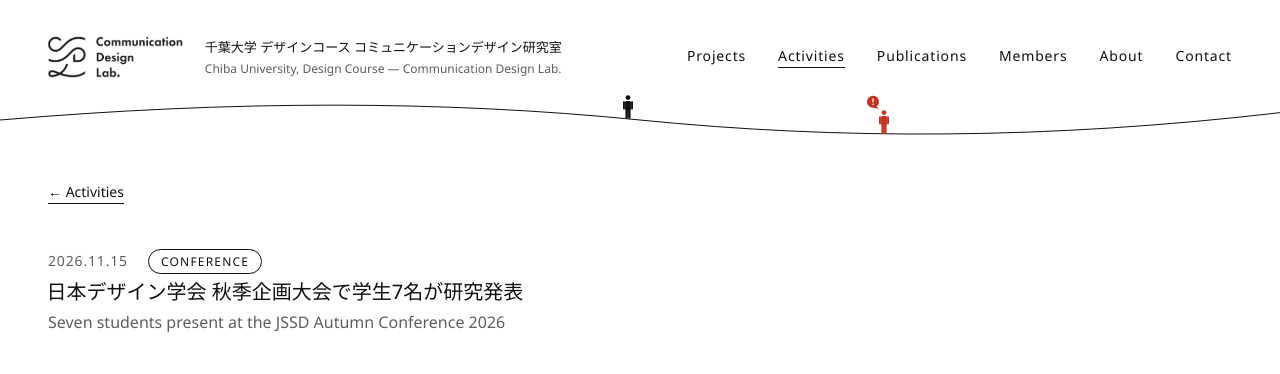
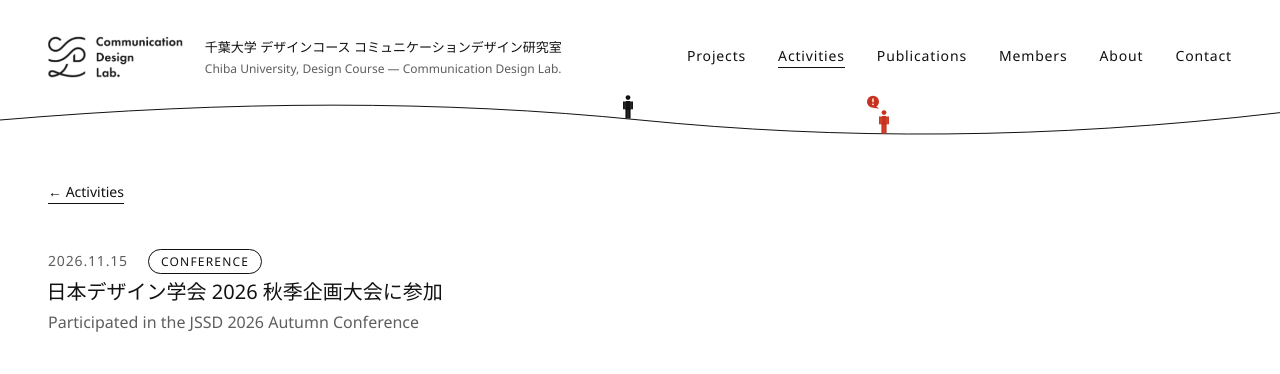
Before and after one commit to cdl-dri-chiba/cdl-dri-chiba.github.io, a plain HTML site: page activity-jssd.html in a window 1280 px wide. Shown: the top 374 px of the page. Drawn offline with Linux system fonts and the light colour scheme.

Commit message:
Activities: retitle JSSD autumn conference entry
Co-Authored-By: Claude Sonnet 5.5 <noreply@anthropic.com>
Claude-Session: https://claude.ai/code/session_01HHdaQB84PktBNrGJxJTFdQ

```diff
--- a/activity-jssd.html
+++ b/activity-jssd.html
@@ -3,7 +3,7 @@
 <head>
 <meta charset="utf-8">
 <meta name="viewport" content="width=device-width, initial-scale=1">
-<title>日本デザイン学会 秋季企画大会で学生7名が研究発表 | Communication Design Lab., Chiba University</title>
+<title>日本デザイン学会 2026 秋季企画大会に参加 | Communication Design Lab., Chiba University</title>
 <meta name="description" content="2026年11月15日、立命館大学 衣笠キャンパス（京都）で開催された日本デザイン学会 秋季企画大会（大会テーマ「未来にデザインは（未だ）あるのか？」）の学生プロポジションに、当研究室の学生7名（修士2年6名、博士課程1名）が参加し、研究成果をポスターで発表しました。">
 <link rel="preconnect" href="https://fonts.googleapis.com">
 <link href="https://fonts.googleapis.com/css2?family=Noto+Sans:wght@300;400;500&family=Noto+Sans+JP:wght@300;400;500;700&family=Noto+Serif:wght@400;500&family=Noto+Serif+JP:wght@400;500;700&display=swap" rel="stylesheet">
@@ -84,8 +84,8 @@ header,section,.ft-in{padding-left:20px !important;padding-right:20px !important
   <section style="max-width:1200px;margin:0 auto;padding:40px 48px 0">
     <p style="margin:0;font-size:14px"><a href="activities.html" style="border-bottom:1px solid #111111;padding-bottom:2px">← Activities</a></p>
     <div style="display:flex;flex-wrap:wrap;gap:8px 20px;align-items:baseline;margin-top:48px"><span style="font-size:14px;letter-spacing:0.06em;color:#5E5E5E">2026.11.15</span><span style="font-size:12px;letter-spacing:0.1em;border:1px solid #111111;border-radius:99px;padding:3px 12px">CONFERENCE</span></div>
-    <h1 style="margin:3px 0 0;margin-left:-0.07em;font-size:20px;line-height:1.5;font-weight:400">日本デザイン学会 秋季企画大会で学生7名が研究発表</h1>
-    <p style="margin:3px 0 0;font-size:16px;line-height:1.6;color:#5E5E5E">Seven students present at the JSSD Autumn Conference 2026</p>
+    <h1 style="margin:3px 0 0;margin-left:-0.07em;font-size:20px;line-height:1.5;font-weight:400">日本デザイン学会 2026 秋季企画大会に参加</h1>
+    <p style="margin:3px 0 0;font-size:16px;line-height:1.6;color:#5E5E5E">Participated in the JSSD 2026 Autumn Conference</p>
     <div style="margin-top:40px"><img loading="eager" decoding="async" width="2000" height="1461" src="assets/img/dd65fbdd50f15d153b30abd9b5bab8ec.jpg" alt="日本デザイン学会 秋季企画大会の会場での集合写真" style="display:block;width:100%;height:auto"></div>
   </section>
 
```
Also changed, not shown: activities.html (+1 -1 lines), index.html (+1 -1 lines).
